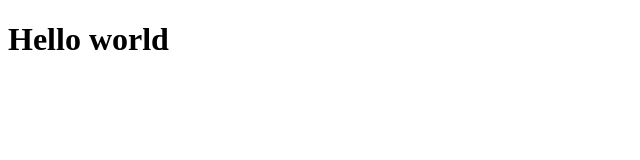
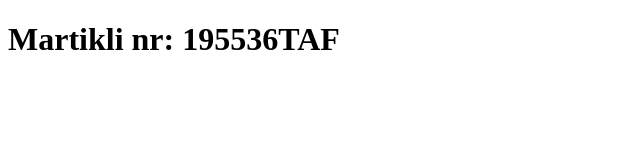
Before and after one commit to Luxeon21/Luxeon21, a plain HTML site: page index.html in a window 1280 px wide. Shown: the whole page, without its empty margins (0-640 px from the left). Drawn offline with Linux system fonts and the light colour scheme.

Commit message:
Update index.html

```diff
--- a/index.html
+++ b/index.html
@@ -2,9 +2,9 @@
 <html>
 <head lang="en">
 <meta charset="UTF-8">
-<title>Hello World!</title>
+<title>Martikli nr: 195536TAF</title>
 </head>
 <body>
-<h1>Hello world</h1>
+<h1>Martikli nr: 195536TAF</h1>
 </body>
 </html>
```
